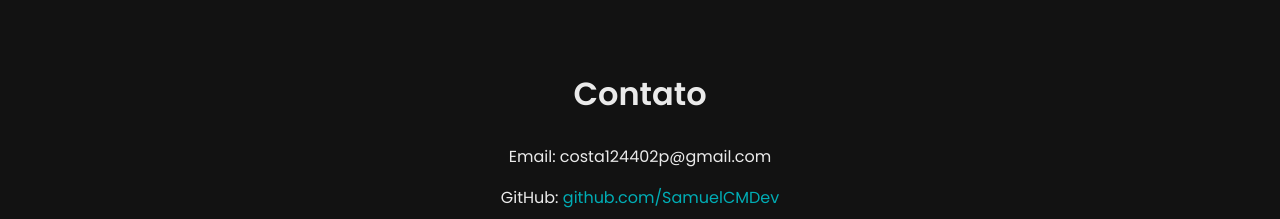
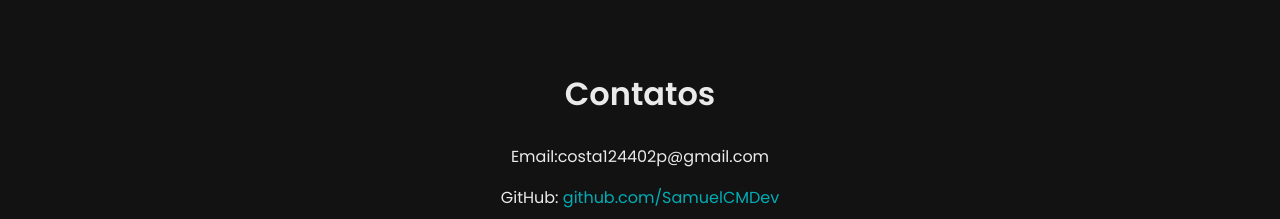
Before and after one commit to SamuelCMDev/SamuelCMDev.github.io, a plain HTML site: page index.html in a window 1280 px wide. Shown: the part 2631-2850 px from the top of the page. Drawn offline with Linux system fonts and the light colour scheme.

Commit message:
Primeira atualização commit do portfólio

```diff
--- a/index.html
+++ b/index.html
@@ -110,8 +110,8 @@
 
     <section id="contato" class="contato-section">
         <div class="container">
-            <h2>Contato</h2>
-            <p>Email: costa124402p@gmail.com</p>
+            <h2>Contatos</h2>
+            <p>Email:costa124402p@gmail.com</p>
             <p>GitHub: <a href="https://github.com/SamuelCMDev">github.com/SamuelCMDev</a></p>
         </div>
     </section>
```
